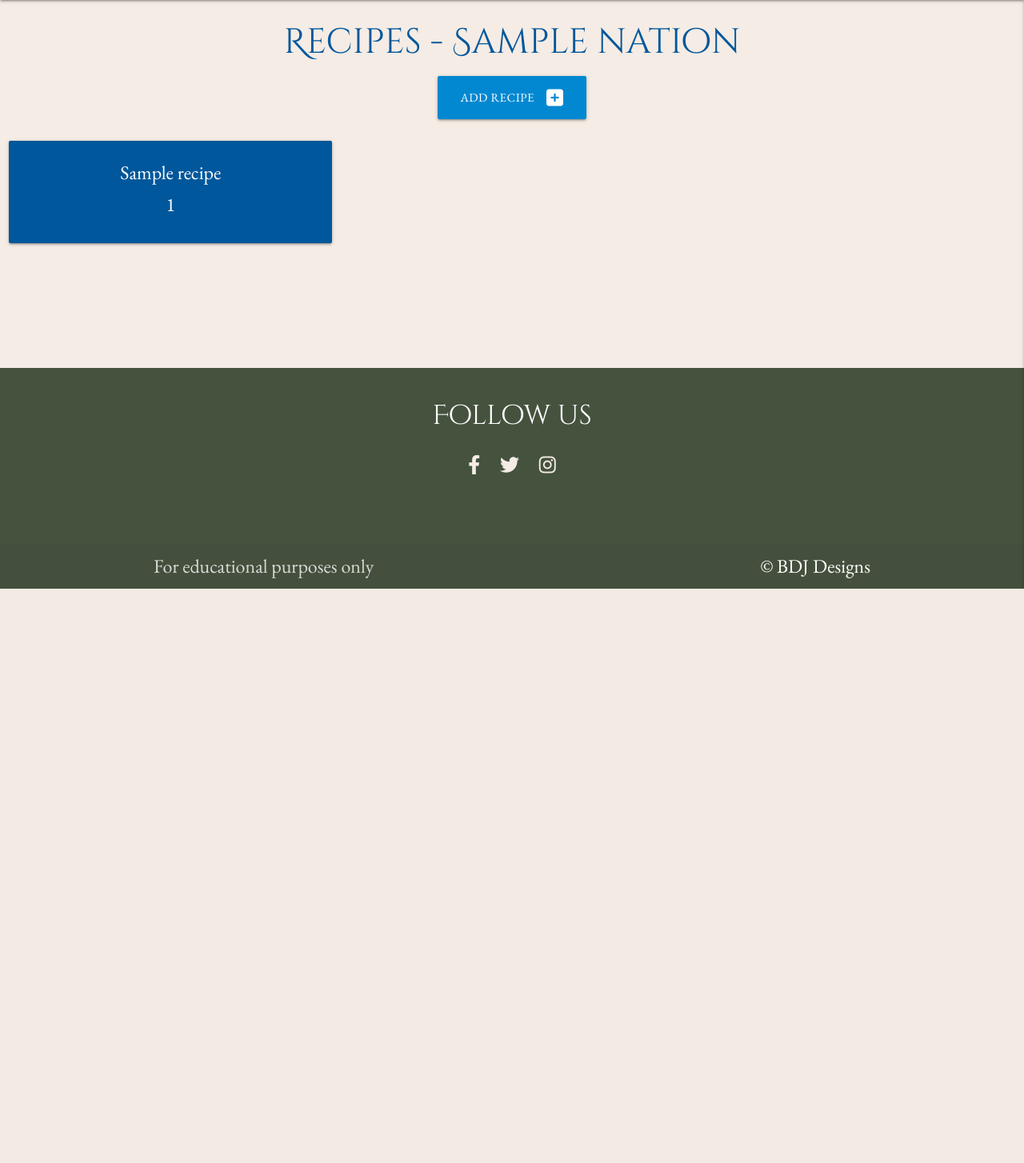
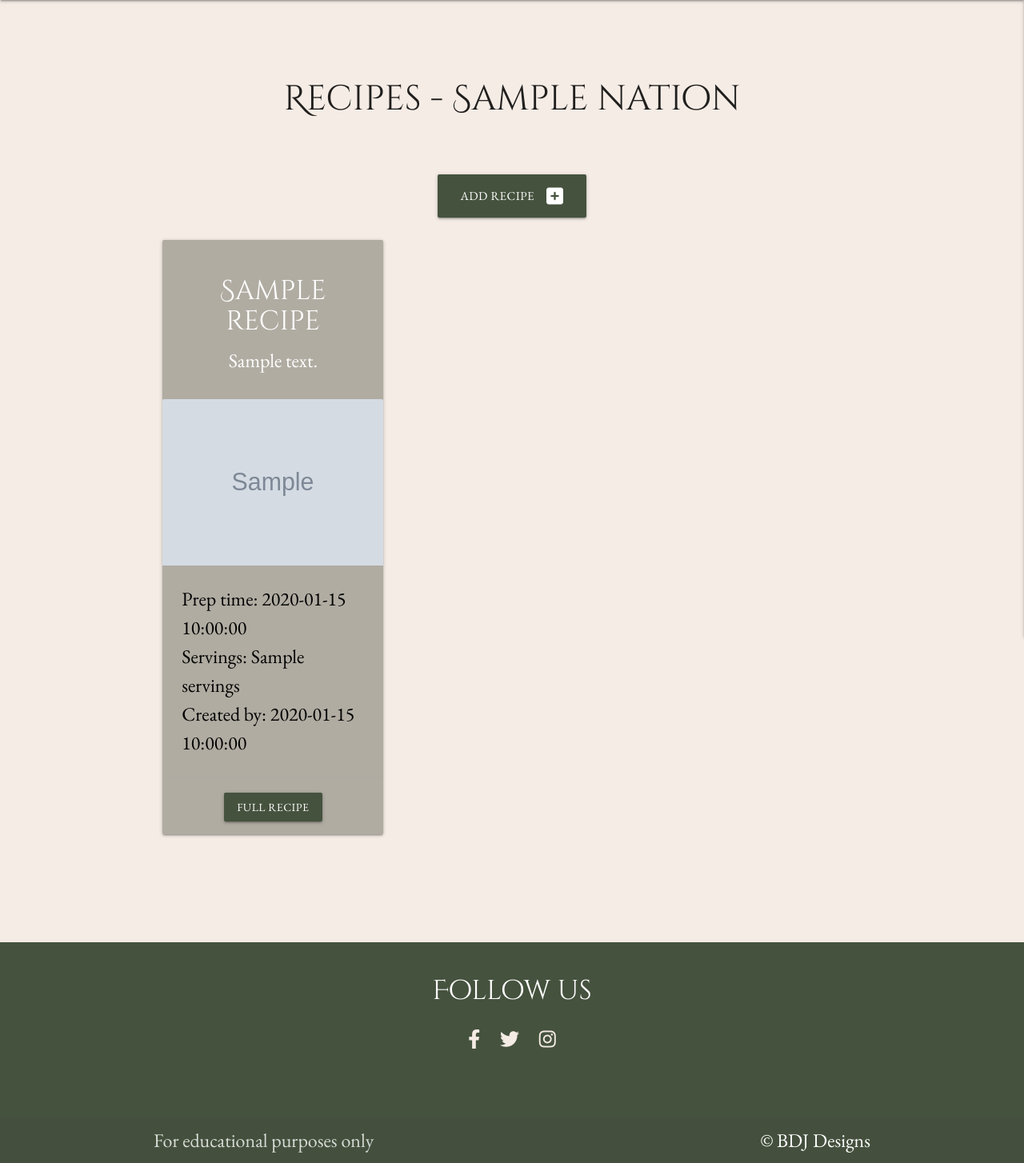
Before and after one commit to Code-Institute-Submissions/danielj314-celtic-cuisine-pm3_NovResub, a Flask app: page /recipes/1 in a window 1280 px wide. Shown: the part 64-1518 px from the top of the page at 80% size. Before the commit the page ends 800 px from the top, so only its background shows below. Run offline with Flask 2, Linux system fonts and the light colour scheme; tables that the repository leaves empty hold one stand-in row (values such as "Sample post"); grey boxes marked "Sample" are stand-in pictures; a database or web service that is not in the repository returns one stand-in record (values such as "Sample title").

Commit message:
created cards for recipes and styling for recipes.html page

```diff
--- a/celticcuisine/routes.py
+++ b/celticcuisine/routes.py
@@ -26,6 +26,15 @@ def recipes(category_id):
     category = Nations.query.get_or_404(category_id)
     recipes = list(mongo.db.recipes.find({"category_id": str(category_id)}))
     return render_template("recipes.html", category=category, recipes=recipes)
+
+
+@app.route("/full_recipe/<recipe_id>")
+def full_recipe(recipe_id):
+    """
+    View full recipe by searching for recipe._id in mongodb
+    """
+    recipe = mongo.db.recipes.find_one({"_id": ObjectId(recipe_id)})
+    return render_template("full_recipe.html", recipe=recipe)
 
 
 @app.route("/add_recipe", methods=["GET", "POST"])
--- a/celticcuisine/static/css/style.css
+++ b/celticcuisine/static/css/style.css
@@ -44,8 +44,18 @@ h6 {
     background-color: #45523e;
 }
 
-.card{
+.card {
     background-color: #b0aca2;
+}
+
+.nation-card {
+    min-height: 500px;
+}
+
+
+.recipe-card {
+    min-height: 600px;
+
 }
 
 
@@ -69,6 +79,7 @@ footer{
     margin-top: 100px;
 }
 
+.category-image
 .card-image {
     max-width: fit-content;
 }
--- a/celticcuisine/templates/home.html
+++ b/celticcuisine/templates/home.html
@@ -46,7 +46,7 @@
 <div class="row container">
     {% for category in categories %}
     <div class="col s12 m6 l4">
-        <div class="card center-align">
+        <div class="card nation-card center-align">
             <div class="card-content white-text">
                 <span class="card-title"><h4>{{ category.category_name }}</h4></span>
             </div>
--- a/celticcuisine/templates/recipes.html
+++ b/celticcuisine/templates/recipes.html
@@ -1,23 +1,45 @@
 {% extends "base.html" %}
 {% block content %}
 
-<h3 class="light-blue-text text-darken-4 center-align">Recipes - {{ category.category_name }}</h3>
+<h3 class="center-align title-margins">Recipes - {{ category.category_name }}</h3>
 
 <div class="row">
     <div class="col s12 center-align">
-        <a href="{{ url_for('add_recipe') }}" class="btn-large light-blue darken-2">
+        <a href="{{ url_for('add_recipe') }}" class="btn-large background-cabbage">
             Add Recipe <i class="fas fa-plus-square right"></i>
         </a>
     </div>
 </div>
 
-<div class="row">
+<!-- message to display if no matching results found -->
+{% if recipes|length == 0 %}
+<p class="center-align">No results found</p>
+{% endif %}
+
+<div class="row container">
     {% for recipe in recipes %}
     <div class="col s12 m6 l4">
-        <div class="card light-blue darken-4 center-align">
+        <div class="card recipe-card center-align">
             <div class="card-content white-text">
-                <span class="card-title">{{ recipe.recipe_name }}</span>
-                <span class="card-title">{{ recipe.category_id }}</span>
+                <span class="card-title">
+                    <h4>{{ recipe.recipe_name }}</h4>
+                </span>
+                <span class="card-title">{{ recipe.recipe_description }}</span>
+            </div>
+            <div class="card-image">
+                {% if recipe.recipe_image %}
+                    <img class="category-image" src="{{ recipe.recipe_image }}" alt="{{ recipe.recipe_name }} image">
+                {% else %}
+                    <img class="category-image" src="../static/images/plate.jpg" alt="empty plate image">
+                {% endif %}
+              </div>
+            <div class="card-content black-text left-align">
+                <span>Prep time: {{ recipe.prep_time }}</span><br>
+                <span>Servings: {{ recipe.servings }}</span><br>
+                <span>Created by: {{ recipe.created_by|capitalize }}</span>
+            </div>
+            <div class="card-action">
+                <a href="{{ url_for('full_recipe', recipe_id=recipe._id) }}" class="btn background-cabbage">Full Recipe</a>
             </div>
         </div>
     </div>
```
Also changed, not shown: celticcuisine/static/images/plate.jpg (added).
